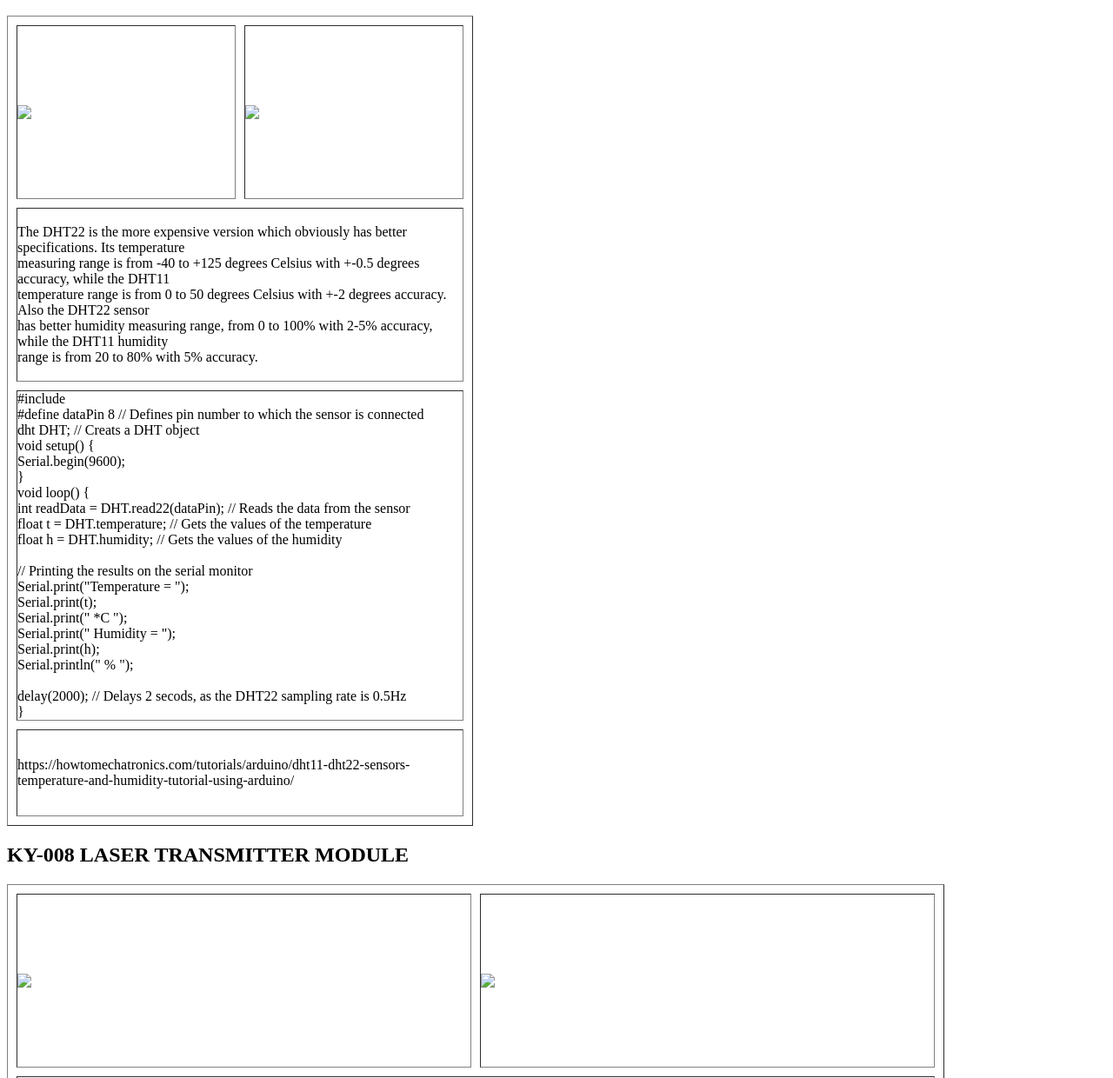
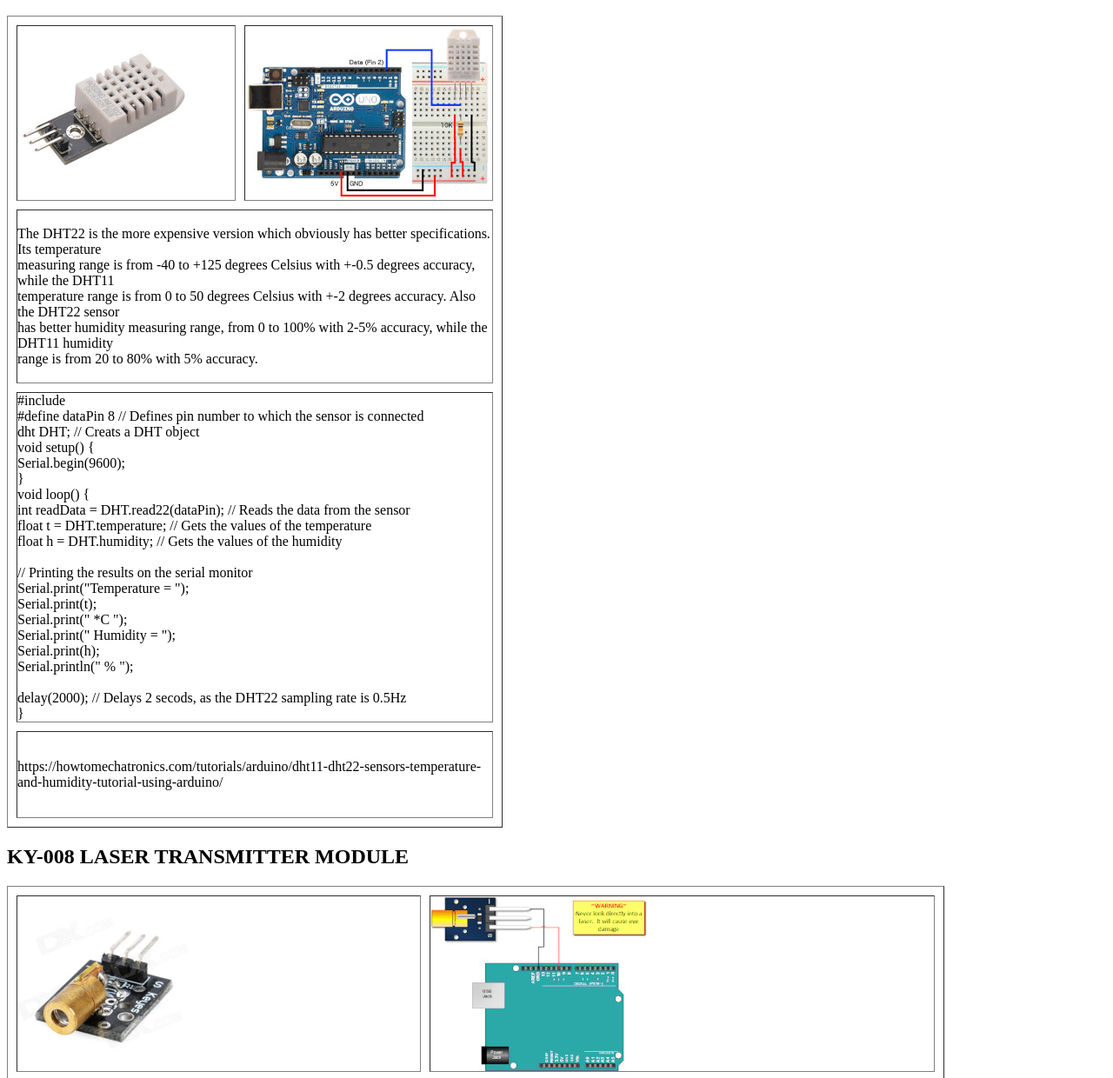
Before and after one commit to sloganzz/sloganzz.github.io, a plain HTML site: page arduino/index2.html in a window 1280 px wide. Shown: the part 48-1288 px from the top of the page at 87% size. Drawn offline with Linux system fonts and the light colour scheme.

Commit message:
Update index2.html

```diff
--- a/arduino/index2.html
+++ b/arduino/index2.html
@@ -7,7 +7,7 @@
 <body>
 <h1>DHT-22 Sensor</h1>
 <table border="1" cellspacing="10px" cellpadding="0">
-	    <tr><td height="200px" width="250px"><img src="../HTML/img4.jpg"></td><td height="200px" width="250px"><img src="../HTML/img6.jpg"> </td></tr>
+	    <tr><td height="200px" width="250px"><img src="img4.jpg"></td><td height="200px" width="250px"><img src="img6.jpg"> </td></tr>
 		<tr>
 		<td colspan="3" height="200px">
 		The DHT22 is the more expensive version which obviously has better specifications. Its temperature</br>
@@ -46,7 +46,7 @@ void loop() {</br>
 </table>
 <h2>KY-008 LASER TRANSMITTER MODULE</h2>
 <table border="1" cellspacing="10px" cellpadding="0">
-	    <tr><td height="200px"> <img src="../HTML/laser.jpg"> </td><td><img src="../HTML/shema.jpg"></td></tr>
+	    <tr><td height="200px"> <img src="laser.jpg"> </td><td><img src="shema.jpg"></td></tr>
 		<tr><td colspan="3" height="150px">
 		This Keyes device is one of the more common devices found in Arduino sensor kits.</br>
 Coupled with other components, it can be used to create trip wires or optical effects.</br>
@@ -90,7 +90,7 @@ delay (timeToRest);//delay till new cicle</br>
 </table>
 <h2>KY-029 3mm Two Color Red and Green LED</h2>
 <table border="1" cellspacing="10px" cellpadding="0">
-	    <tr><td height="200px"><img src="../HTML/led.jpg"> </td><td><img src="../HTML/shema1.jpg"> </td></tr>
+	    <tr><td height="200px"><img src="led.jpg"> </td><td><img src="shema1.jpg"> </td></tr>
 		<tr><td colspan="3" height="200px">
 		LED module which includes a red and a green LED. They are connected via cathode. You need resistors for different voltages.
 		</td>
```
